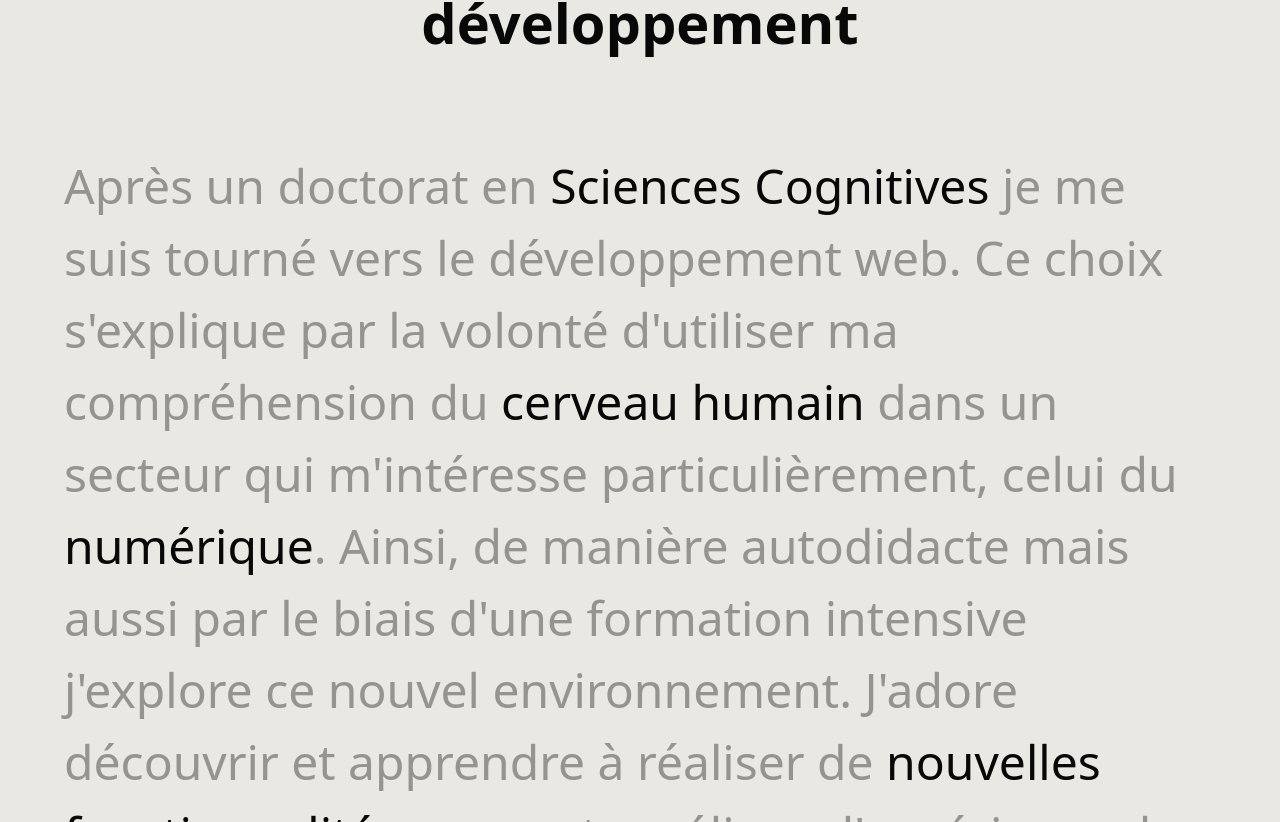
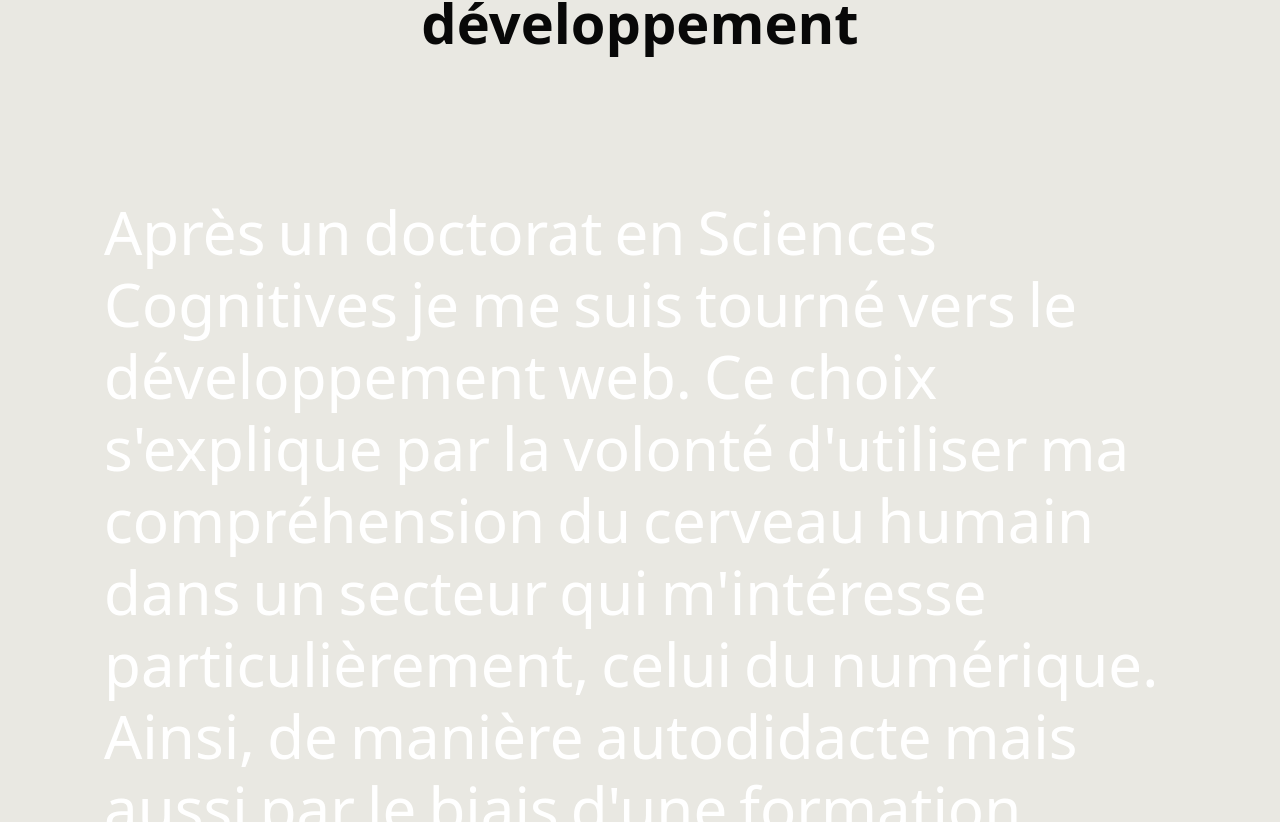
Before and after one commit to SebastienLaurentt/Portfolio-V2, a Next.js app: page / in a window 1280 px wide. Shown: the part 1158-1980 px from the top of the page. Built offline with nearby package versions, Linux system fonts and the light colour scheme.

Commit message:
import word animation in Presentation component

```diff
--- a/components/LandingSections/Presentation/Presentation.tsx
+++ b/components/LandingSections/Presentation/Presentation.tsx
@@ -1,15 +1,17 @@
-import Section from '@/components/Section/Section'
-import SectionHeader from '@/components/SectionHeader/SectionHeader'
-import React from 'react'
+import WordAnimaton from "@/components/Animation/WordAnimation";
+import Section from "@/components/Section/Section";
+import SectionHeader from "@/components/SectionHeader/SectionHeader";
 
 const Presentation = () => {
   return (
     <Section marginBottom={true} marginTop={true}>
-    <SectionHeader
-      title="De la recherche au"
-      titleHighlight="développement"
-    />
-    <div className="text-md md:text-xl lg:text-3xl xl:text-4xl leading-8 md:leading-[48px] lg:leading-[64px] xl:leading-[72px]">
+      <SectionHeader
+        title="De la recherche au"
+        titleHighlight="développement"
+      />
+
+      <WordAnimaton paragraph="Après un doctorat en Sciences Cognitives je me suis tourné vers le développement web. Ce choix s'explique par la volonté d'utiliser ma compréhension du cerveau humain dans un secteur qui m'intéresse particulièrement, celui du numérique. Ainsi, de manière autodidacte mais aussi par le biais d'une formation intensive j'explore ce nouvel environnement. J'adore découvrir et apprendre à réaliser de nouvelles fonctionnalités pouvant améliorer l'expérience des utilisateurs." />
+      {/* <div className="text-md md:text-xl lg:text-3xl xl:text-4xl leading-8 md:leading-[48px] lg:leading-[64px] xl:leading-[72px]">
       Après un doctorat en{" "}
       <span className="text-tertiary-foreground"> Sciences Cognitives</span>{" "}
       je me suis tourné vers le développement web. Ce choix s&apos;explique
@@ -24,9 +26,9 @@ const Presentation = () => {
         nouvelles fonctionnalités
       </span>{" "}
       pouvant améliorer l&apos;expérience des utilisateurs.
-    </div>
-  </Section>
-  )
-}
+    </div> */}
+    </Section>
+  );
+};
 
-export default Presentation
+export default Presentation;
```
